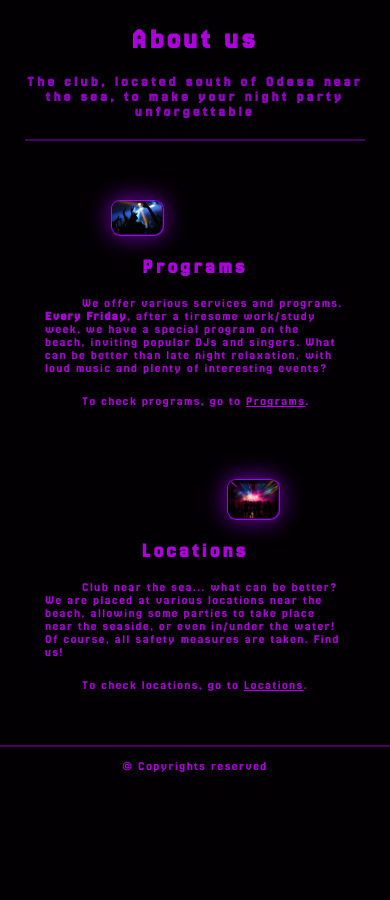
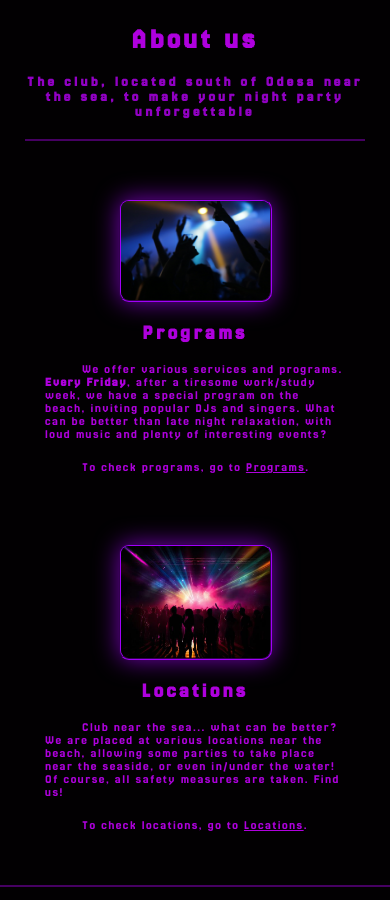
Before and after one commit to Kvelllen/Kvelllen.github.io, a PHP site: page / in a window 390 px wide. Shown: the part 153-1053 px from the top of the page. Before the commit the page ends 925 px from the top, so only its background shows below. Run offline with PHP 8.4, Linux system fonts and the light colour scheme.

Commit message:
Final adjustments

```diff
--- a/css/index.css
+++ b/css/index.css
@@ -51,10 +51,10 @@
 		max-width: 50%;
 		margin: 30px auto;
 	}
-	.index_html section img, .index_html section img{
-		max-width: 100%;
-        width: auto;
-        margin: 20px auto;
+	.index_html section img{
+		min-width: 30%;
+        width: 90%;
+
 	}
 	.index_html section h2{
 		margin-top: 0px; margin-bottom: 20px;
@@ -364,6 +364,7 @@ main img{
 	margin-bottom: 20px;
 	margin-top: 20px;
 	border-radius: 5px;
+	width: 32%;
 }
 main a *, main a{
 	color: #af00de;
@@ -567,13 +568,11 @@ footer{
 	text-shadow: 2px 2px 5px #a000f6;
 	color: #a000f6;
 }
-
 .login_html header{
 	display: flex;
     justify-content: center;
     align-items: center;
 }
-
 .login_html header div{
 	padding: 0px 45px;
 	display: inline-block;
@@ -586,7 +585,6 @@ footer{
     align-items: center;
     max-height: 60vh;
 }
-
 .login_html main .glowing_div{
 	padding: 30px 50px;
 	max-width: 50vw;
@@ -598,14 +596,12 @@ footer{
     flex-direction: column;
     align-items: center;
 }
-
 .login_form {
     display: flex;
     flex-direction: column;
     align-items: center;
     justify-content: center;
 }
-
 .login_html label{
 	color: #a000f6;
 	text-shadow: 0 0 3px #a000f6;
@@ -615,7 +611,6 @@ footer{
 	margin-bottom: 15px;
 	letter-spacing: 3.5px;
 }
-
 .login_html .user_input{
 	margin-bottom: 0px;
 	background-color: #1f0027;
@@ -638,16 +633,12 @@ footer{
 	text-shadow: 0px 0px 3px #a000f6;
 	outline: none
 }
-
-
 .login_html_buttons_container{
 	display: flex;
 	justify-content: space-between;
 	width: 100%;
 	max-width: 300px;
 }
-
-
 .login_html_buttons_container .any_button{
 	width: 47%;
 	padding: 10px;
--- a/index.html
+++ b/index.html
@@ -44,7 +44,7 @@
 			<a href="programs.html" class="clickable_block">
 			<div class="programs">
 				<div class="programs_image_div">
-					<img class="glowing_div" src="images/about_us_2.jpg" style="width: 32%;" alt="NightClub photo">
+					<img class="glowing_div" src="images/about_us_2.jpg" alt="NightClub photo">
 				</div>
 
 				<div>
@@ -58,7 +58,7 @@
 			<a href="locations.html" class="clickable_block">
 			<div class="locations">
 				<div class="locations_image_div">
-					<img class="glowing_div" src="images/about_us_1.jpg" style="width: 32%;" alt="NightClub photo">
+					<img class="glowing_div" src="images/about_us_1.jpg"  alt="NightClub photo">
 				</div>
 
 				<div>
```
